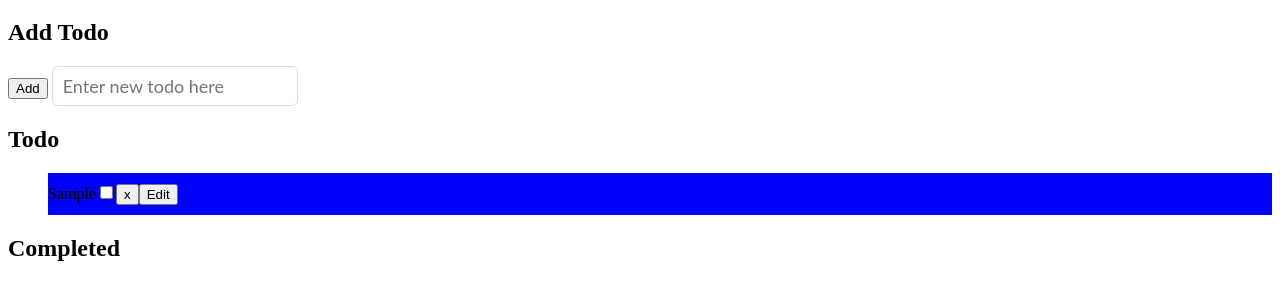
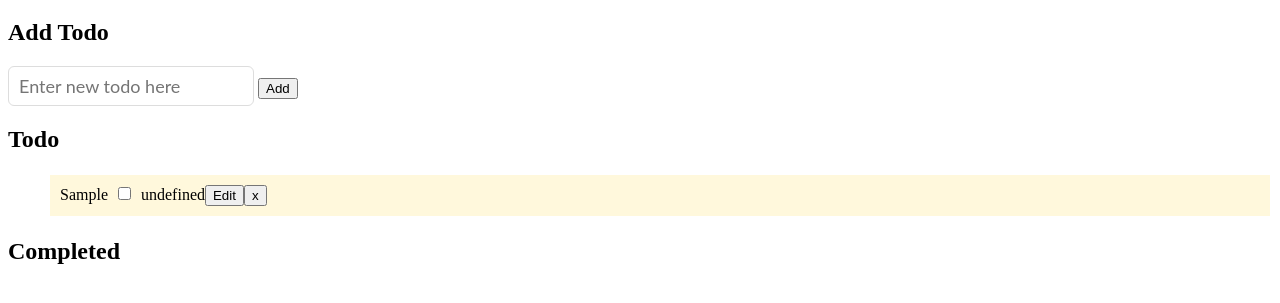
Before and after one commit to jhuppe/JS-Todo, a plain HTML site: page index.html in a window 1280 px wide. Both pictures are taken after typing "Sample" into the empty fields and a click on the button "Add". Shown: the part 61-364 px from the top of the page. Drawn offline with Linux system fonts and the light colour scheme.

Commit message:
Continue working on adding label

```diff
--- a/app.js
+++ b/app.js
@@ -91,8 +91,10 @@ var view = {
      todoLi.id = position;
      todoLi.textContent = todoTextWithCompletion;
      todoLi.appendChild(this.createCheckbox());
+     todoLi.appendChild(this.createLabel());
+     todoLi.appendChild(this.createEditButton());
      todoLi.appendChild(this.createDeleteButton());
-     todoLi.appendChild(this.createEditButton());
+
 
      //  todoLi.appendChild(this.editTodoText());
      todosUl.appendChild(todoLi);
@@ -103,11 +105,10 @@ var view = {
     todoItemCheckbox.type = 'checkbox';
     return todoItemCheckbox;
   },
-  createDeleteButton: function(){
-    var deleteButton = document.createElement('button');
-    deleteButton.textContent = 'x';
-    deleteButton.className = 'deleteButton';
-    return deleteButton;
+  createLabel: function(){
+    var label = document.createElement('label');
+    label.innerText = todoList.todoText;
+    return label;
   },
   createEditButton: function(){
     var editButton = document.createElement('button');
@@ -117,11 +118,16 @@ var view = {
   },
   editTodoText: function(){
     var listItem = this.parentNode;
-    var label = document.createElement('label');
-    var editInput = document.createElement("input");
+    // var label = document.createElement('label');
+    // var editInput = document.createElement("input");
     editInput.type = "text";
-    var label = listItem.querySelector('input[type=text]');
-
+    // var label = listItem.querySelector('input[type=text]');
+  },
+  createDeleteButton: function(){
+    var deleteButton = document.createElement('button');
+    deleteButton.textContent = 'x';
+    deleteButton.className = 'deleteButton';
+    return deleteButton;
   },
   setUpEventListeners: function() {
     var todosUl = document.querySelector('ul');
--- a/index.html
+++ b/index.html
@@ -9,19 +9,21 @@
   <body>
       <div>
         <h1>Todo List</h1>
-        <!-- <button onclick="handlers.toggleAll()">Toggle All</button> -->
       </div>
       <div class="newTodo">
         <h2>Add Todo</h2>
+        <input id="addTodoTextInput" type="text" placeholder="Enter new todo here">
         <button onclick="handlers.addTodo()">Add</button>
-        <input id="addTodoTextInput" type="text" placeholder="Enter new todo here">
       </div>
       <div class="uncompletedTodo">
         <h2>Todo</h2>
       </div>
       <div>
+
         <ul>
+
         </ul>
+
       </div>
       <div class="completedTodo">
         <h2>Completed</h2>
--- a/styles.css
+++ b/styles.css
@@ -1,13 +1,13 @@
 li {
   list-style-type: none;
-  padding: 10px 0px;
-  background-color: blue;
+  padding: 10px;
+  background-color: #FFF8DC;
+  border: 2px solid white;
 }
-/*li > input[type="checkbox"] {
+li > input[type="checkbox"] {
   margin: 0 10px;
-  position: relative;
   top: 15px;
-}*/
+}
 input[type="text"] {
   margin: 0;
   font-size: 18px;
```
